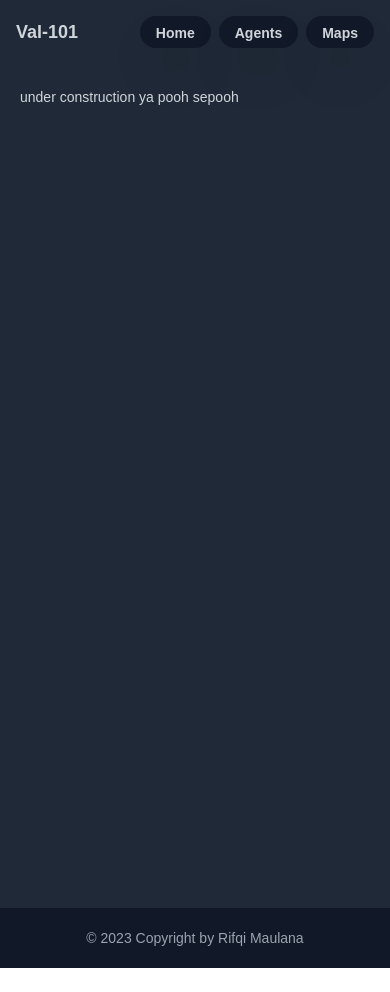
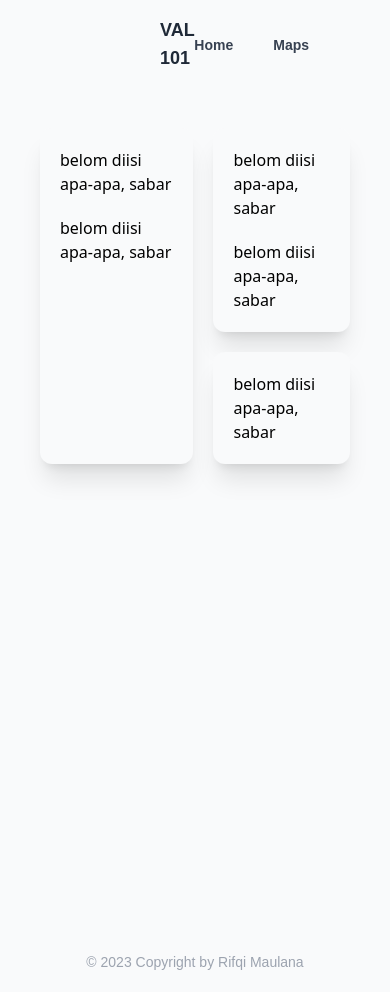
Before and after one commit to rfqma/valorant101, a Next.js app: page /map in a window 390 px wide. Before the commit the page ends 968 px from the top, so only its background shows below. Built offline with nearby package versions, Linux system fonts and the light colour scheme.

Commit message:
drop: mobile layout only to desktop layout (responsive not configured yet)

```diff
--- a/src/app/agent/Agent.tsx
+++ b/src/app/agent/Agent.tsx
@@ -31,17 +31,17 @@ export default function Agent() {
 
     return (
         <>
-            <div className='flex flex-col p-4 gap-5 rounded-xl shadow-2xl items-center bg-gray-900 mt-5'>
-                <div className="px-2 py-1 bg-gray-600 rounded-xl">
-                    <h1 className='font-poppins font-bold text-base text-gray-200'>Valorant Agents</h1>
+            <div className='flex flex-col p-5 gap-5 rounded-xl shadow-xl items-center bg-gray-50'>
+                <div className="px-2 py-1 bg-gray-400 rounded-xl">
+                    <h1 className='font-poppins font-semibold text-xs text-gray-200'>Valorant Agents</h1>
                 </div>
                 <div className='grid grid-cols-5 gap-2'>
                     {
                         agents?.map((agent) => {
                             if (agent.isPlayableCharacter) {
                                 return (
-                                    <Link key={agent?.uuid} href={`/agent/detail/${agent.uuid}`}>
-                                        <button className='flex flex-col p-1 pb-0 rounded-lg bg-gray-600 hover:bg-red-500 transition ease-in-out hover:-translate-y-1 hover:scale-110 duration-300'>
+                                    <Link key={agent?.uuid} href={`/agent/detail/${agent?.uuid}`}>
+                                        <button className='flex flex-col p-1 pb-0 rounded-lg shadow-xl bg-gray-300 hover:bg-red-500 transition ease-in-out hover:-translate-y-1 hover:scale-110 duration-300'>
                                             <Image src={agent.displayIconSmall} alt={agent.displayName} width={50} height={50} />
                                         </button>
                                     </Link>
--- a/src/app/map/page.tsx
+++ b/src/app/map/page.tsx
@@ -1,8 +1,34 @@
 export default function MapPage() {
     return (
-        <div className='container bg-gray-800 max-w-lg min-h-screen'>
-            <div className='container p-5'>
-                <span className='font-poppins font-normal text-sm text-gray-300'>under construction ya pooh sepooh</span>
+        <div className='bg-gray-50 min-h-screen'>
+            <div className='container p-10 max-w-4xl'>
+                <div className='flex flex-col gap-5 items-center'>
+                    <div className='flex gap-5'>
+                        <div className='flex flex-col p-5 gap-5 rounded-xl shadow-xl items-center bg-gray-50 max-w-md'>
+                            <p>
+                                belom diisi apa-apa, sabar
+                            </p>
+                            <p>
+                                belom diisi apa-apa, sabar
+                            </p>
+                        </div>
+                        <div className='flex flex-col justify-between gap-5'>
+                            <div className='flex flex-col p-5 gap-5 rounded-xl shadow-xl items-center bg-gray-50 max-w-md'>
+                                <p>
+                                    belom diisi apa-apa, sabar
+                                </p>
+                                <p>
+                                    belom diisi apa-apa, sabar
+                                </p>
+                            </div>
+                            <div className='flex flex-col p-5 gap-5 rounded-xl shadow-xl items-center bg-gray-50 max-w-md'>
+                                <p>
+                                    belom diisi apa-apa, sabar
+                                </p>
+                            </div>
+                        </div>
+                    </div>
+                </div>
             </div>
         </div>
     )
--- a/src/app/page.tsx
+++ b/src/app/page.tsx
@@ -1,27 +1,30 @@
-import Image from "next/image"
+import Agent from "./agent/Agent"
 
 export default function Home() {
   return (
     <>
-      <div className='container bg-gray-800 max-w-lg min-h-screen'>
-        <div className='container p-10'>
-          <div className='flex flex-col p-6 gap-5 items-center'>
-            <div className='flex flex-col text-center items-center gap-3'>
-              <p className='font-poppins font-normal text-sm text-gray-300'>
-                aplikasi webnye blom optimal ges, masih under development.
-              </p>
-              <p className='font-poppins font-normal text-sm text-gray-300'>
-                kaya screen type styling, responsive styling, dan styling-styling lainnya.
-                gpplah yg penting bisa dipake.
-              </p>
-              <Image
-                src={'/gifs/anak_wida.gif'}
-                alt={'anak_wida.gif'}
-                width={200}
-                height={200}
-                unoptimized={true}
-                className='rounded-2xl'
-              />
+      <div className='bg-gray-50 min-h-screen'>
+        <div className='container p-10 max-w-4xl'>
+          <div className='flex flex-col gap-5 items-center'>
+            <div className='flex gap-5'>
+              <div className=''>
+                <Agent />
+              </div>
+              <div className='flex flex-col justify-between gap-5'>
+                <div className='flex flex-col p-5 gap-5 rounded-xl shadow-xl items-center bg-gray-50 max-w-md'>
+                  <p>
+                    Agent's Voice Line dari <strong>https://valorant-api.com/v1/agents/</strong> lagi error/null
+                  </p>
+                  <p>
+                    Agent's Voice Line dari <strong>https://valorant-api.com/v1/agents/</strong> lagi error/null
+                  </p>
+                </div>
+                <div className='flex flex-col p-5 gap-5 rounded-xl shadow-xl items-center bg-gray-50 max-w-md'>
+                  <p>
+                    Lorem ipsum dolor sit, amet consectetur adipisicing elit. Recusandae enim, iusto impedit totam illum modi corporis voluptatum excepturi consectetur consequatur inventore nesciunt adipisci nihil ratione eligendi quibusdam assumenda aliquid in?
+                  </p>
+                </div>
+              </div>
             </div>
           </div>
         </div>
--- a/src/components/Layout/Footer.tsx
+++ b/src/components/Layout/Footer.tsx
@@ -1,9 +1,9 @@
 export default function Footer() {
     return (
         <>
-            <div className='container bg-gray-900 max-w-lg'>
+            <div className='bg-gray-50'>
                 <div className='flex flex-col p-5 items-center'>
-                    <span className='font-poppins font-normal text-sm text-gray-400'>&copy; 2023 Copyright by Rifqi Maulana</span>
+                    <span className='font-poppins font-medium text-sm text-gray-400'>&copy; 2023 Copyright by Rifqi Maulana</span>
                 </div>
             </div>
         </>
--- a/src/components/Layout/Header.tsx
+++ b/src/components/Layout/Header.tsx
@@ -3,26 +3,17 @@ import Link from "next/link"
 export default function Header() {
     return (
         <>
-            <div className='container bg-gray-800 max-w-lg shadow-2xl'>
-                <div className='flex p-4 items-center justify-between'>
+            <div className='bg-gray-50'>
+                <div className='flex p-4 items-center justify-between px-40'>
                     <Link href={'/'}>
-                        <h1 className='font-poppins font-extrabold text-lg text-gray-300'>Val-101</h1>
+                        <h1 className='font-poppins font-extrabold text-lg text-gray-800'>VAL 101</h1>
                     </Link>
-                    <div className='flex gap-2'>
+                    <div className='flex gap-10'>
                         <Link href={'/'}>
-                            <div className='rounded-2xl bg-gray-900 px-4 py-1 shadow-2xl'>
-                                <span className='font-poppins font-semibold text-sm text-gray-300'>Home</span>
-                            </div>
-                        </Link>
-                        <Link href={'/agent'}>
-                            <div className='rounded-2xl bg-gray-900 px-4 py-1 shadow-2xl'>
-                                <span className='font-poppins font-semibold text-sm text-gray-300'>Agents</span>
-                            </div>
+                            <span className='font-poppins font-semibold text-sm text-gray-700'>Home</span>
                         </Link>
                         <Link href={'/map'}>
-                            <div className='rounded-2xl bg-gray-900 px-4 py-1 shadow-2xl'>
-                                <span className='font-poppins font-semibold text-sm text-gray-300'>Maps</span>
-                            </div>
+                            <span className='font-poppins font-semibold text-sm text-gray-700'>Maps</span>
                         </Link>
                     </div>
                 </div>
```
Also changed, not shown: src/app/agent/detail/[uuid]/page.tsx (+7 -20 lines).
